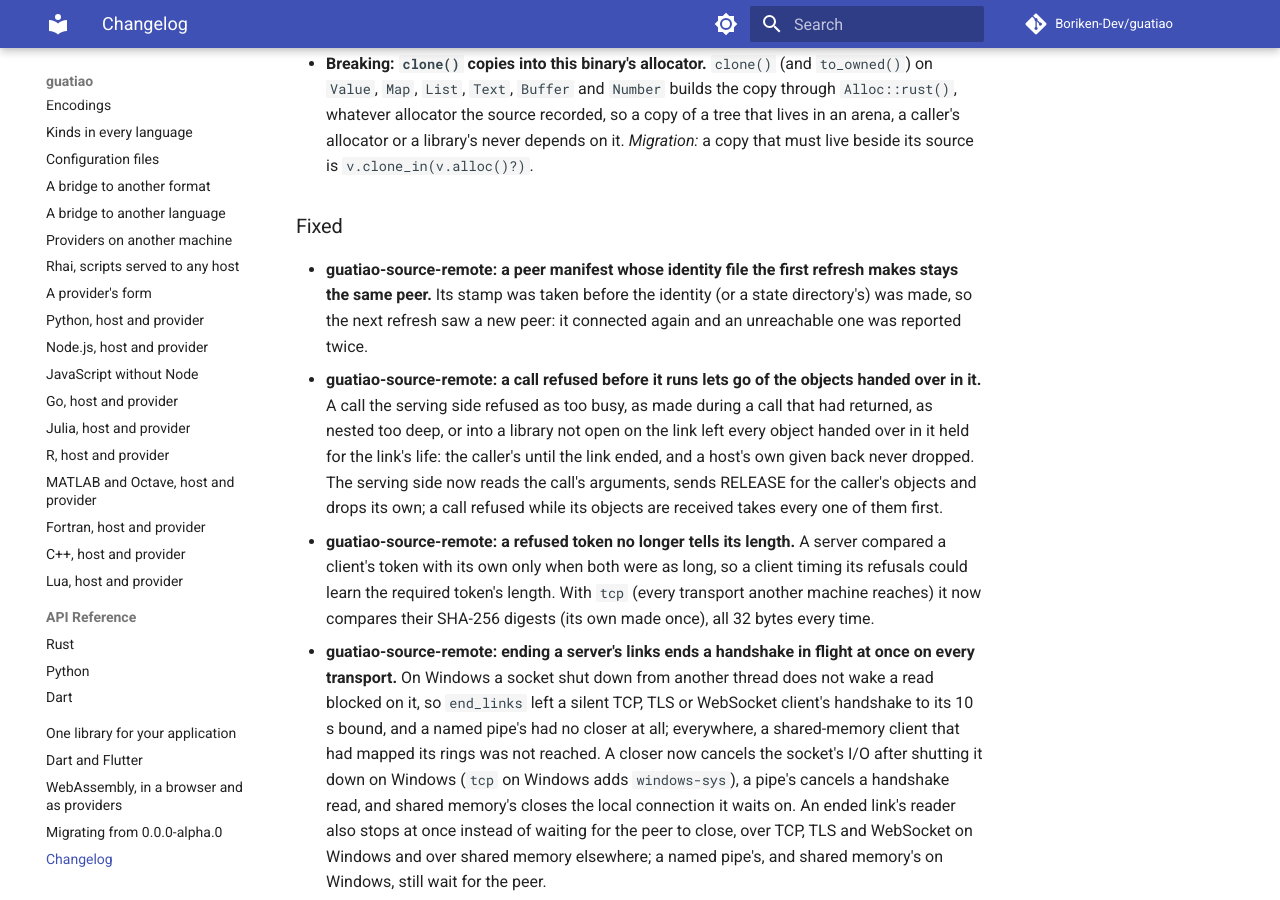
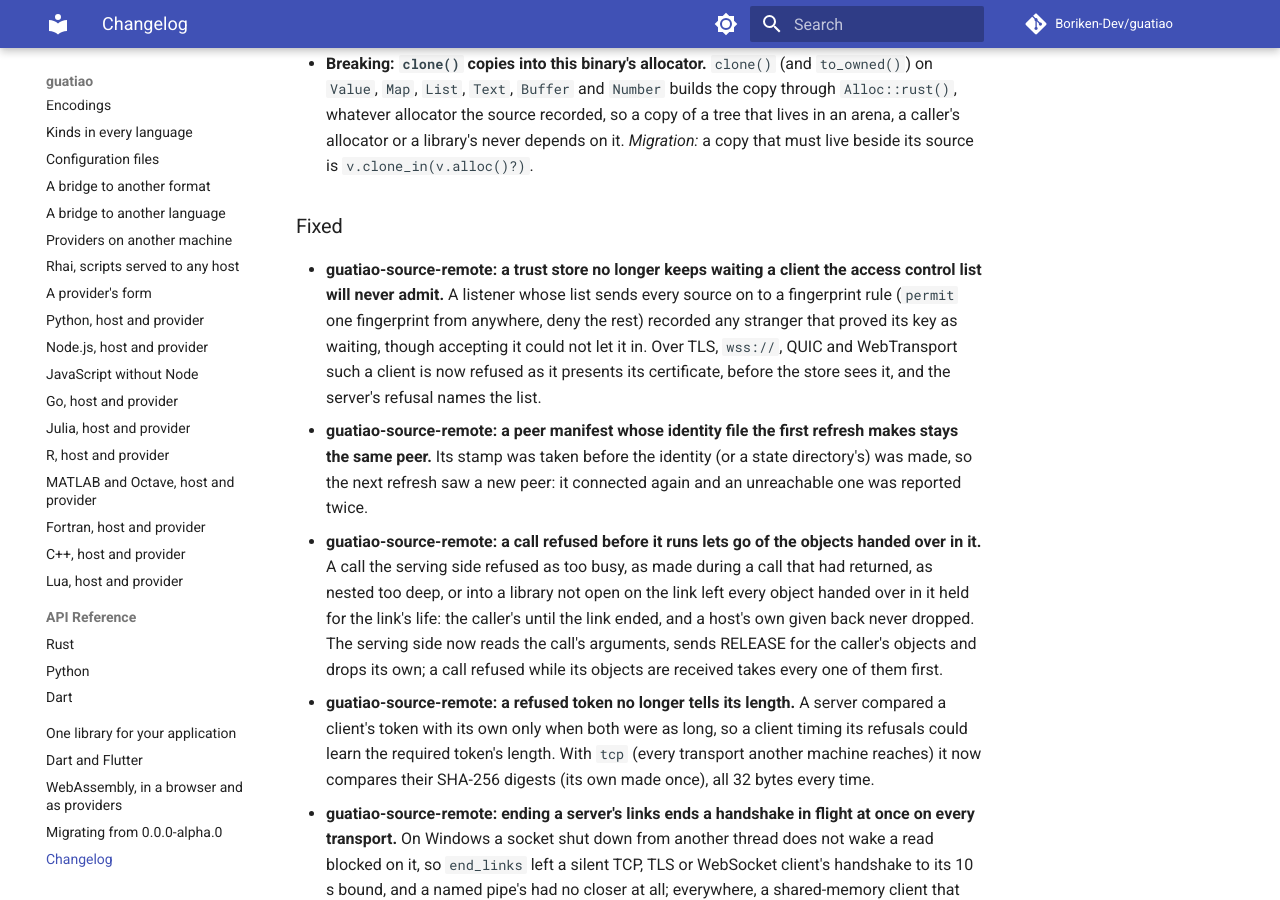
Before and after one commit to Boriken-Dev/guatiao, an MkDocs documentation site: the page built from docs/changelog.md, in a window 1280 px wide and 900 px high, scrolled down 31882 px. Built offline with MkDocs 1.6.1 and Material for MkDocs 9.7.7, drawn with Linux system fonts in a browser that asks for light colours; comment, search, counter and statistics services are not loaded.

Commit message:
docs: a client the access control list never admits is not kept waiting

```diff
--- a/CHANGELOG.md
+++ b/CHANGELOG.md
@@ -1549,6 +1549,14 @@ write now.
 
 ### Fixed
 
+- **guatiao-source-remote: a trust store no longer keeps waiting a client
+  the access control list will never admit.** A listener whose list sends
+  every source on to a fingerprint rule (`permit` one fingerprint from
+  anywhere, deny the rest) recorded any stranger that proved its key as
+  waiting, though accepting it could not let it in. Over TLS, `wss://`,
+  QUIC and WebTransport such a client is now refused as it presents its
+  certificate, before the store sees it, and the server's refusal names
+  the list.
 - **guatiao-source-remote: a peer manifest whose identity file the first
   refresh makes stays the same peer.** Its stamp was taken before the
   identity (or a state directory's) was made, so the next refresh saw a
```
Also changed, not shown: docs/remote.md (+5 -1 lines).
